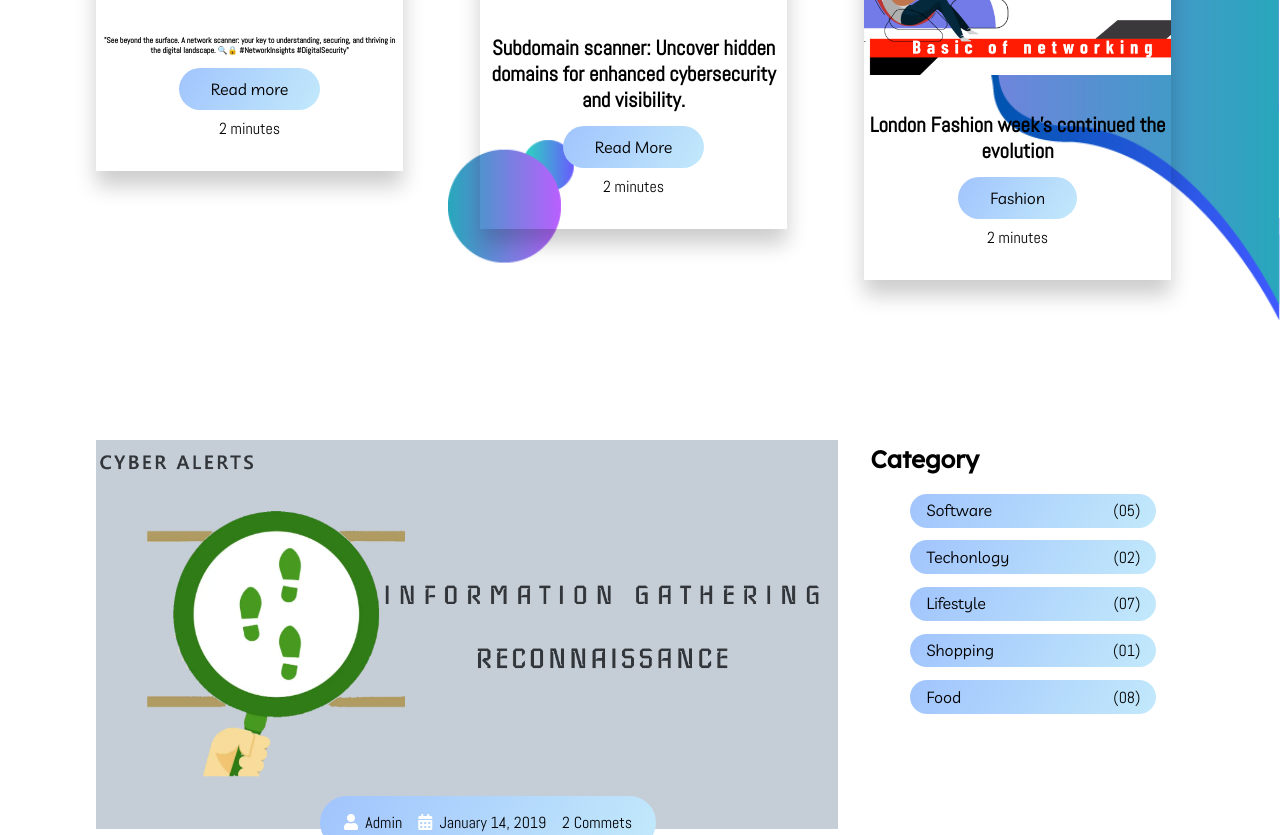
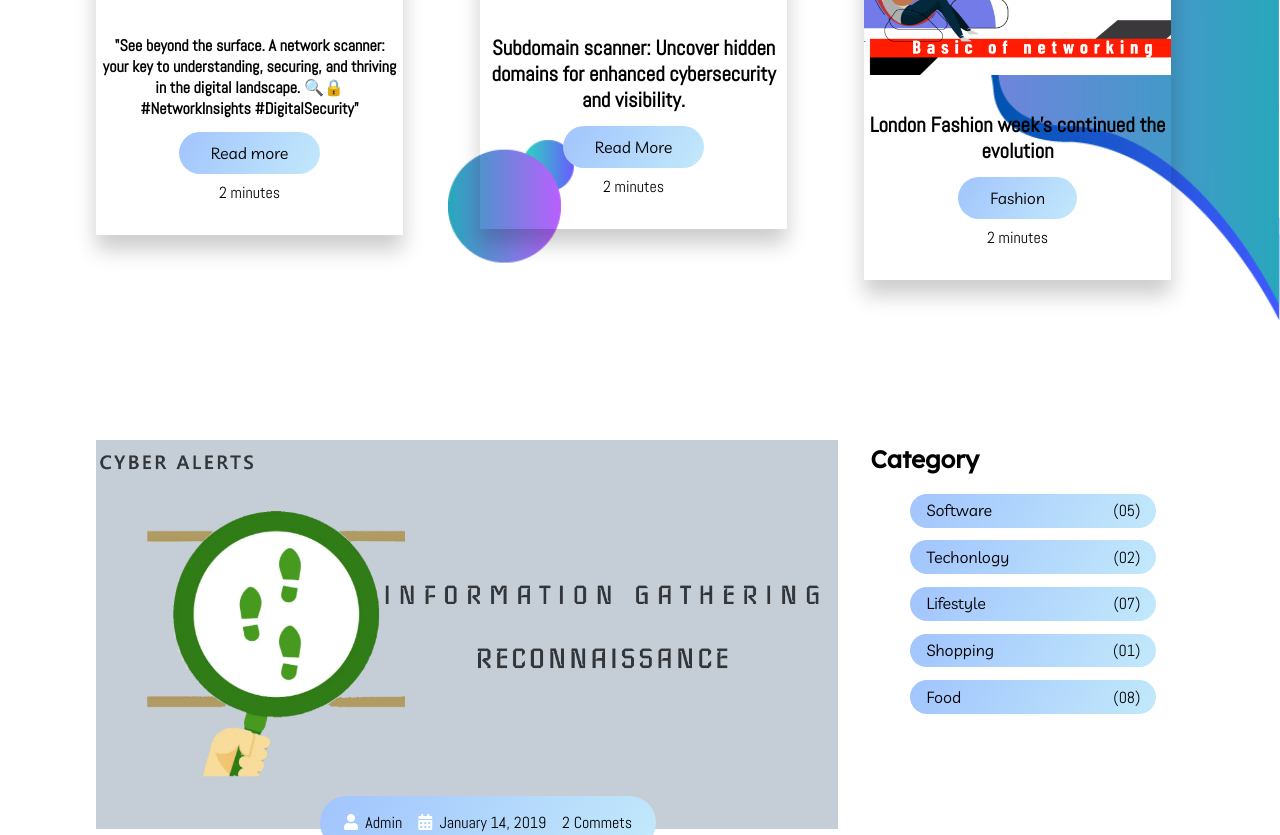
Before and after one commit to 2003sangram/blog-web, a plain HTML site: page index.html in a window 1280 px wide. Shown: the part 1336-2171 px from the top of the page. Drawn offline with Linux system fonts and the light colour scheme.

Commit message:
Update index.html

```diff
--- a/index.html
+++ b/index.html
@@ -91,7 +91,7 @@
                         <div class="blog-content" data-aos="fade-right" data-aos-delay="200">
                             <img src="./assets/A cyber alert website background image.png" alt="post-1">
                             <div class="blog-title">
-                                <h3 style="font-size: 0.5rem;">"See beyond the surface. A network scanner: your key to understanding, securing, and thriving in the digital landscape. 🔍🔒 #NetworkInsights #DigitalSecurity"
+                                <h3 style="font-size: 1rem;">"See beyond the surface. A network scanner: your key to understanding, securing, and thriving in the digital landscape. 🔍🔒 #NetworkInsights #DigitalSecurity"
 
 
 
```
